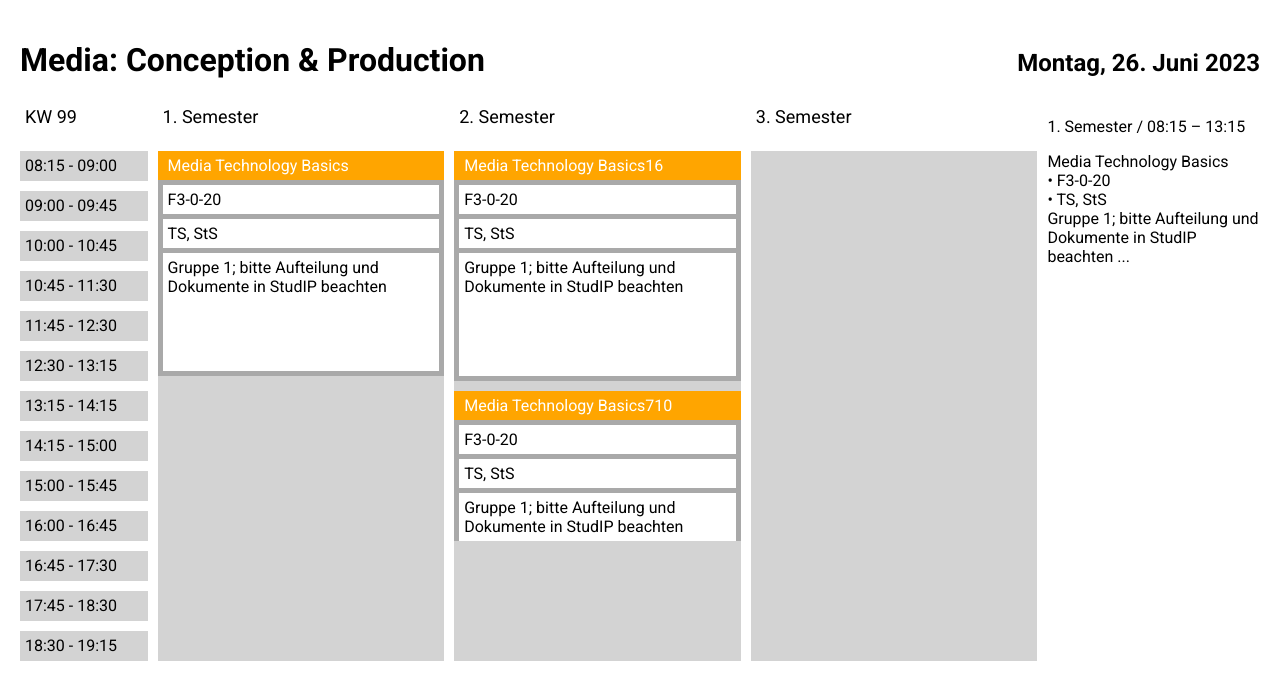
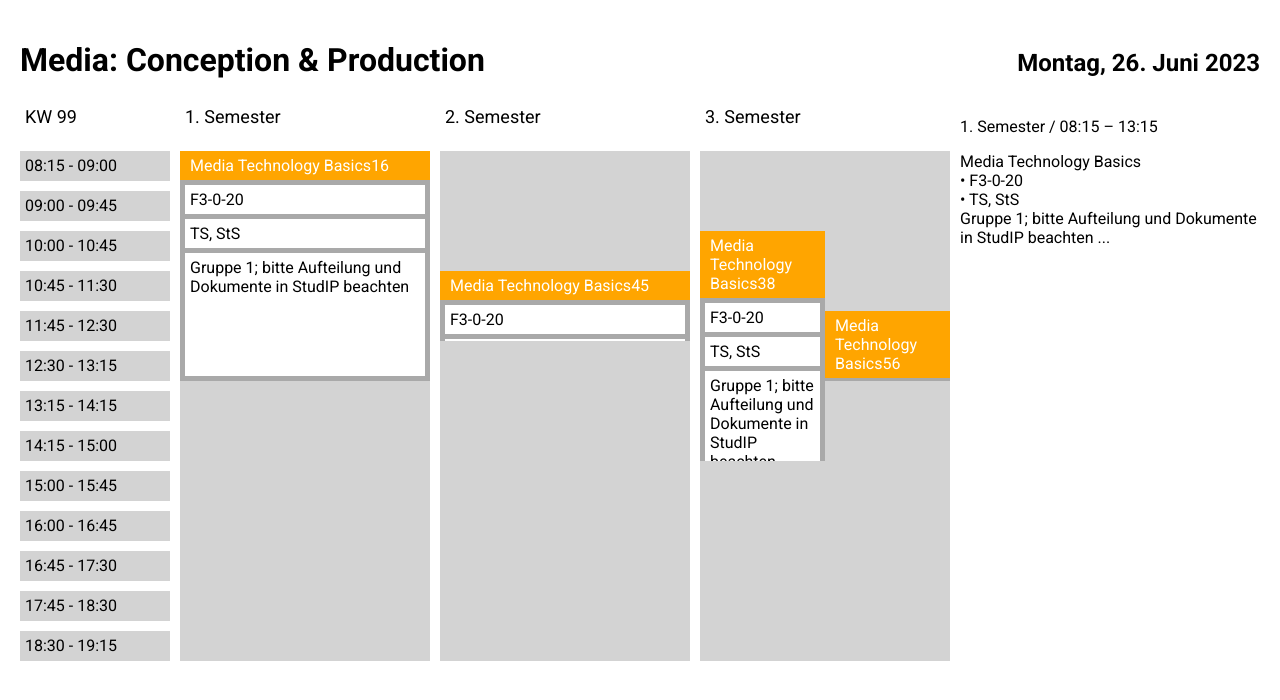
Before and after one commit to Jan0707/schedule-template, a React (Create React App) app: page / in a window 1280 px wide. Shown: the top 700 px of the page. Built offline with nearby package versions, Linux system fonts and the light colour scheme.

Commit message:
Refactored column views to grid

```diff
--- a/src/App.tsx
+++ b/src/App.tsx
@@ -1,10 +1,38 @@
 import * as React from 'react';
 import './style.css';
 
+import Events from './Events';
 import Entry from './Entry';
 import GridEntry from './GridEntry';
+import SemesterGrid from './SemesterGrid';
+import SemesterColumn from './SemesterColumn';
 
 export default function App() {
+  let events = Events;
+
+  let semesters = [];
+
+  events.forEach((event) => {
+    if (!semesters[event.semester]) {
+      semesters[event.semester] = [];
+    }
+    semesters[event.semester].push(event);
+  });
+
+  console.log(semesters);
+
+  if (!semesters[1]) {
+    semesters[1] = [];
+  }
+
+  if (!semesters[2]) {
+    semesters[2] = [];
+  }
+
+  if (!semesters[3]) {
+    semesters[3] = [];
+  }
+
   return (
     <div className="container">
       <div className="schedule-header">
@@ -37,40 +65,15 @@ export default function App() {
         <div className="schedule-columns columns-semesters">
           <div className="column-semester">
             <div className="title">1. Semester</div>
-            <div className="semester-events">
-              <Entry
-                name="Media Technology Basics"
-                room="F3-0-20"
-                teacher="TS, StS"
-                description="Gruppe 1; bitte Aufteilung und Dokumente in StudIP beachten"
-                duration={6}
-              />
-            </div>
+            <SemesterColumn events={semesters[1]} />
           </div>
           <div className="column-semester">
             <div className="title">2. Semester</div>
-            <div className="semester-events semester-events-grid">
-              <GridEntry
-                name="Media Technology Basics"
-                room="F3-0-20"
-                teacher="TS, StS"
-                description="Gruppe 1; bitte Aufteilung und Dokumente in StudIP beachten"
-                slotStart={1}
-                slotEnd={6}
-              />
-              <GridEntry
-                name="Media Technology Basics"
-                room="F3-0-20"
-                teacher="TS, StS"
-                description="Gruppe 1; bitte Aufteilung und Dokumente in StudIP beachten"
-                slotStart={7}
-                slotEnd={10}
-              />
-            </div>
+            <SemesterColumn events={semesters[2]} />
           </div>
           <div className="column-semester">
             <div className="title">3. Semester</div>
-            <div className="semester-events"></div>
+            <SemesterColumn events={semesters[3]} />
           </div>
         </div>
         <div className="schedule-column column-details">
--- /dev/null
+++ b/src/Events.ts
@@ -0,0 +1,39 @@
+export default [
+  {
+    semester: 1,
+    name: 'Media Technology Basics',
+    room: 'F3-0-20',
+    teacher: 'TS, StS',
+    description: 'Gruppe 1; bitte Aufteilung und Dokumente in StudIP beachten',
+    slotStart: 1,
+    slotEnd: 6,
+  },
+
+  {
+    semester: 2,
+    name: 'Media Technology Basics',
+    room: 'F3-0-20',
+    teacher: 'TS, StS',
+    description: 'Gruppe 1; bitte Aufteilung und Dokumente in StudIP beachten',
+    slotStart: 4,
+    slotEnd: 5,
+  },
+  {
+    semester: 3,
+    name: 'Media Technology Basics',
+    room: 'F3-0-20',
+    teacher: 'TS, StS',
+    description: 'Gruppe 1; bitte Aufteilung und Dokumente in StudIP beachten',
+    slotStart: 3,
+    slotEnd: 8,
+  },
+  {
+    semester: 3,
+    name: 'Media Technology Basics',
+    room: 'F3-0-20',
+    teacher: 'TS, StS',
+    description: 'Gruppe 1; bitte Aufteilung und Dokumente in StudIP beachten',
+    slotStart: 5,
+    slotEnd: 6,
+  },
+];
--- a/src/GridEntry.tsx
+++ b/src/GridEntry.tsx
@@ -10,16 +10,12 @@ export default function GridEntry(entry: {
   slotStart: number;
   slotEnd: number;
 }) {
-  console.log(entry);
-
   return (
     <div
       className="entry"
       style={{
         gridRowStart: entry.slotStart,
         gridRowEnd: entry.slotEnd + 1,
-        //'grid-row-start': ,
-        //'grid-row-end':
       }}
     >
       <div className="title">
--- /dev/null
+++ b/src/SemesterColumn.tsx
@@ -0,0 +1,34 @@
+import * as React from 'react';
+
+import GridEntry from './GridEntry';
+import SemesterGrid from './SemesterGrid';
+
+export default function SemesterColumn(column: { events: [] }) {
+  console.log(column.events);
+
+  /*let semesterGrid = new SemesterGrid();
+  console.log(semesterGrid);
+  semesterGrid.placeEvent(column.events[0]);
+  console.log(semesterGrid);
+  semesterGrid.placeEvent(column.events[1]);
+  console.log(semesterGrid);
+*/
+  console.log(column.events);
+
+  let entries = [];
+
+  column.events.forEach((event) => {
+    entries.push(
+      <GridEntry
+        name={event.name}
+        room={event.room}
+        teacher={event.teacher}
+        description={event.description}
+        slotStart={event.slotStart}
+        slotEnd={event.slotEnd}
+      />
+    );
+  });
+
+  return <div className="semester-events semester-events-grid">{entries}</div>;
+}
--- /dev/null
+++ b/src/SemesterGrid.ts
@@ -0,0 +1,34 @@
+export default class SemesterGrid {
+  grid: number[][];
+
+  constructor() {
+    this.grid = [[]];
+  }
+
+  placeEvent(event: { slotStart: number; slotEnd: number; column: number }) {
+    event.column = this.getColumnForSlots(event.slotStart, event.slotEnd);
+  }
+
+  getColumnForSlots(slotStart: number, slotEnd: number): number {
+    let currentColumn = 1;
+    let columnFound = false;
+
+    do {
+      if (!this.grid[currentColumn]) {
+        this.grid[currentColumn] = Array(13).fill(0);
+      }
+
+      let target = this.grid[currentColumn].slice(slotStart - 1, slotEnd);
+      let occupied = target.some((entry) => entry === 1);
+
+      if (!occupied) {
+        columnFound = true;
+        this.grid[currentColumn].fill(1, slotStart - 1, slotEnd - 1);
+      } else {
+        currentColumn++;
+      }
+    } while (columnFound === false);
+
+    return currentColumn;
+  }
+}
--- a/src/style.css
+++ b/src/style.css
@@ -47,6 +47,8 @@ TIME COLUMN
   flex-direction: column;
   gap: 10px;
   flex-basis: 150px;
+  flex-shrink: 0;
+  flex-grow: 1;
   margin-right: 10px;
 }
 
@@ -113,6 +115,8 @@ DETAIL COLUMN
 
 .column-details {
   margin-left: 10px;
-  flex-basis: 250px;
+  flex-basis: 300px;
+  flex-shrink: 0;
+  flex-grow: 1;
   align-content: flex-start;
 }
```
